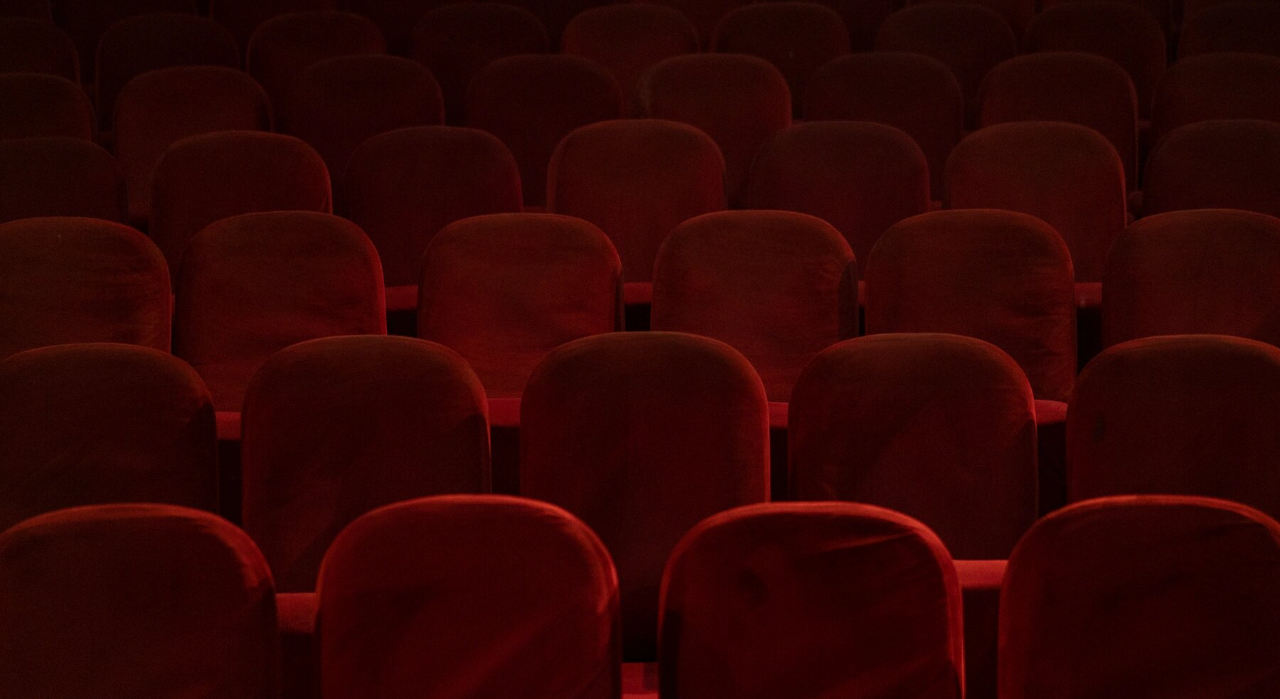
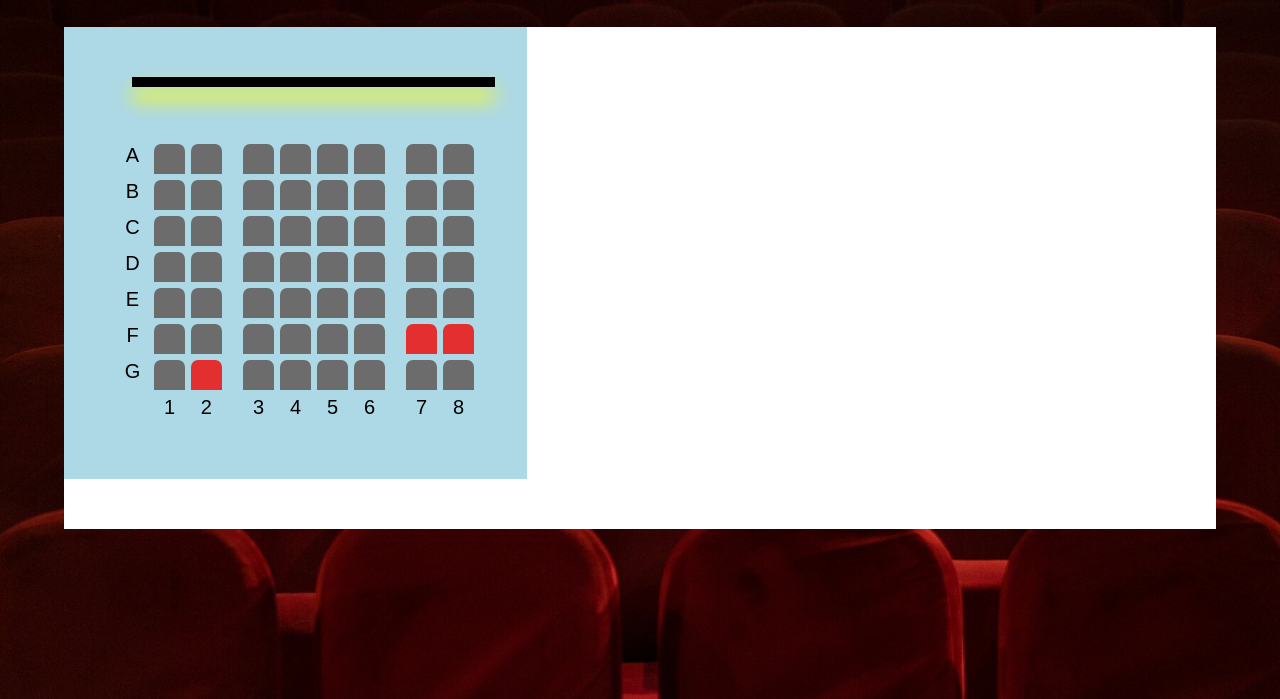
Before and after one commit to alapatacoja/LMProyecto, a plain HTML site: page Reserva.html in a window 1280 px wide. Shown: the part 101-800 px from the top of the page. Drawn offline with Linux system fonts and the light colour scheme; a web font is replaced by a local one.

```diff
--- a/Reserva.html
+++ b/Reserva.html
@@ -4,6 +4,7 @@
     <meta charset="UTF-8">
     <title>Title</title>
     <link rel="stylesheet" type="text/css" href="css/estilos.css">
+    <link rel="stylesheet" type="text/css" href="css/reserva_estilos.css">
     <link rel="preconnect" href="https://fonts.googleapis.com">
     <link rel="preconnect" href="https://fonts.gstatic.com" crossorigin>
     <link href="https://fonts.googleapis.com/css2?family=Hammersmith+One&display=swap" rel="stylesheet">
@@ -21,6 +22,101 @@
             <a href="Login.html"><li class="login-header" id="logger">login</li></a>
         </ul>
     </header>
+
+    <div class="fondo">
+        <div class="mapa">
+            <div class="pantalla"></div>
+            <div class="fila">
+                <p>A</p>
+                <div class="asiento"></div>
+                <div class="asiento"></div>
+                <div class="asiento"></div>
+                <div class="asiento"></div>
+                <div class="asiento"></div>
+                <div class="asiento"></div>
+                <div class="asiento"></div>
+                <div class="asiento"></div>
+            </div>
+            <div class="fila">
+                <p>B</p>
+                <div class="asiento"></div>
+                <div class="asiento"></div>
+                <div class="asiento"></div>
+                <div class="asiento"></div>
+                <div class="asiento"></div>
+                <div class="asiento"></div>
+                <div class="asiento"></div>
+                <div class="asiento"></div>
+            </div>
+            <div class="fila">
+                <p>C</p>
+                <div class="asiento"></div>
+                <div class="asiento"></div>
+                <div class="asiento"></div>
+                <div class="asiento"></div>
+                <div class="asiento"></div>
+                <div class="asiento"></div>
+                <div class="asiento"></div>
+                <div class="asiento"></div>
+            </div>
+            <div class="fila">
+                <p>D</p>
+                <div class="asiento"></div>
+                <div class="asiento"></div>
+                <div class="asiento"></div>
+                <div class="asiento"></div>
+                <div class="asiento"></div>
+                <div class="asiento"></div>
+                <div class="asiento"></div>
+                <div class="asiento"></div>
+            </div>
+            <div class="fila">
+                <p>E</p>
+                <div class="asiento"></div>
+                <div class="asiento"></div>
+                <div class="asiento"></div>
+                <div class="asiento"></div>
+                <div class="asiento"></div>
+                <div class="asiento"></div>
+                <div class="asiento"></div>
+                <div class="asiento"></div>
+            </div>
+            <div class="fila">
+                <p>F</p>
+                <div class="asiento"></div>
+                <div class="asiento"></div>
+                <div class="asiento"></div>
+                <div class="asiento"></div>
+                <div class="asiento"></div>
+                <div class="asiento"></div>
+                <div class="asiento reservado"></div>
+                <div class="asiento reservado"></div>
+            </div>
+            <div class="fila">
+                <p>G</p>
+                <div class="asiento"></div>
+                <div class="asiento reservado"></div>
+                <div class="asiento"></div>
+                <div class="asiento"></div>
+                <div class="asiento"></div>
+                <div class="asiento"></div>
+                <div class="asiento"></div>
+                <div class="asiento"></div>
+            </div>
+            <div class="fila">
+                <p> </p>
+                <p>1</p>
+                <p>2</p>
+                <p>3</p>
+                <p>4</p>
+                <p>5</p>
+                <p>6</p>
+                <p>7</p>
+                <p>8</p>
+            </div>
+        </div>
+    </div>
     <script type="text/javascript" src="js/header.js"></script>
+    <script type="text/javascript" src="js/js_reserva.js"></script>
 </body>
 </html>
--- a/css/cartelera_estilos.css
+++ b/css/cartelera_estilos.css
@@ -1,12 +1,5 @@
 *{
     font-family: 'Hammersmith One', sans-serif;
-}
-
-.body{
-    display: flex;
-    justify-content: center;
-    align-items: center;
-    min-height: 100vh;
 }
 
 .fondo{
@@ -18,6 +11,8 @@
     align-items: center;
     flex-wrap: wrap;
     background: white;
+    margin-bottom: 5%;
+    padding-bottom: 50px;
 }
 
 .fondo .cuadro{
@@ -29,7 +24,6 @@
     display: flex;
     box-shadow: -5px 5px 10px 0px #bfbfbf;
     border: 1px solid lightgrey;
-
 }
 
 .fondo .cuadro .imgPeli img{
--- /dev/null
+++ b/css/reserva_estilos.css
@@ -0,0 +1,77 @@
+.fondo{
+    margin-left: 5%;
+    width: 90%;
+    margin-top: 10%;
+    display: flex;
+    justify-content: space-between;
+    align-items: center;
+    flex-wrap: wrap;
+    background: white;
+    margin-bottom: 5%;
+    padding-bottom: 50px;
+}
+
+.mapa {
+  padding: 50px;
+  justify-content: space-between;
+  align-items: center;
+  background: lightblue;
+  text-align: center;
+}
+
+
+.asiento {
+  background-color: #6c6c6c;
+  height: 30px;
+  width: 35px;
+  margin: 3px;
+  border-top-left-radius: 7px;
+  border-top-right-radius: 7px;
+  transition: .5s ease;
+}
+
+.asiento.reservado{
+  background: #e32f30;
+}
+
+.asiento.seleccionado{
+  background: #f0a935;
+}
+
+.asiento.reservado:hover{
+  cursor: default;
+  transform: scale(1);
+}
+
+.asiento:hover {
+  cursor: pointer;
+  transform: scale(1.2);
+}
+
+.fila {
+  display: flex;
+}
+
+p{
+   height: 30px;
+   width: 35px;
+   font-size: 20px;
+   margin: 3px;
+}
+
+.asiento:nth-of-type(2), p:nth-of-type(3){
+    margin-right: 5%;
+}
+
+.asiento:nth-last-of-type(2), p:nth-last-of-type(2){
+    margin-left: 5%;
+}
+
+.pantalla{
+  width: 100%;
+  margin-left: 5%;
+  background: black;
+  height: 10px;
+  margin-bottom: 15%;
+  box-shadow: 0 13px 20px yellow;
+}
--- /dev/null
+++ b/js/js_reserva.js
@@ -0,0 +1 @@
+const seats = document.querySelectorAll('.fila .asiento:not(.reservado');
```
Also changed, not shown: Cartelera.html (+45 -5 lines).
